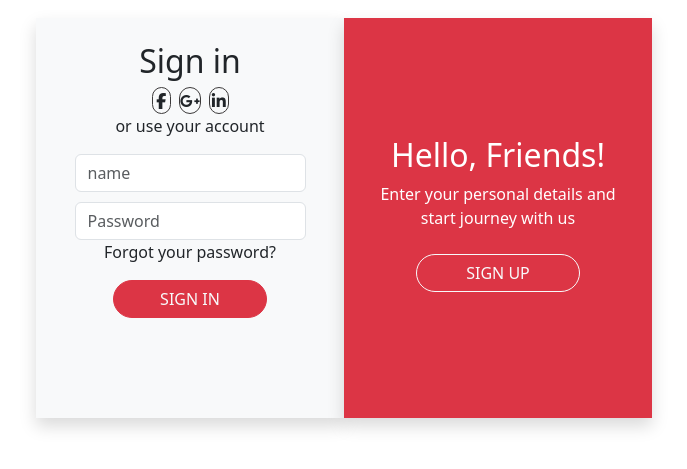
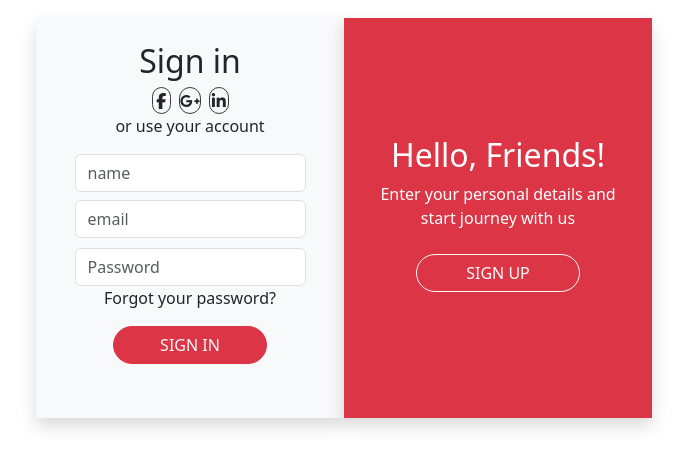
Before and after one commit to Sarishatk/login, a Django app: page /login/ in a window 1280 px wide. Shown: the part 134-603 px from the top of the page, without its empty margins (296-983 px from the left). Run offline with Django 5.2, Linux system fonts and the light colour scheme.

Commit message:
next commit

```diff
--- a/login/urls.py
+++ b/login/urls.py
@@ -20,5 +20,5 @@ from login_page.views import createLOginView
 
 urlpatterns = [
     path('admin/', admin.site.urls),
-    path('login/',createLOginView.as_view())
+    path('login/',createLOginView.as_view()),
 ]
--- a/login_page/models.py
+++ b/login_page/models.py
@@ -5,4 +5,6 @@ class loginMode(models.Model):
 
     name = models.CharField(max_length=30)
 
+    email = models.CharField(max_length=20)
+
     password = models.IntegerField(null=False)
--- a/login_page/templates/login_user.html
+++ b/login_page/templates/login_user.html
@@ -22,6 +22,7 @@
     <div class="container border-success w-50 h-50 d-flex ">
       <div class="left w-50 h-100 bg-light shadow">
         <form action="" method="post">
+          {% csrf_token %}
           <h2 class="d-flex justify-content-center p-4">Sign in</h2>
           <div style="margin-top: -25px;" class="d-flex justify-content-center ">
             <div style="gap: 8px;" class=" d-flex justify-content-between  w-25 ">
@@ -42,13 +43,18 @@
               class="rounded-pill d-flex justify-content-center align-items-center"><i class="fa-brands fa-linkedin-in"></i></div>
           </div></div>
           <p class="d-flex justify-content-center">or use your account</p>
-          <div class="d-flex justify-content-center">
+                    <div class="d-flex justify-content-center">
             <label for=""></label>
-            <input  name="name" type="name" placeholder="name" class="w-75 form-control" />
+            <input  name="username" type="name" placeholder="name" class="w-75 form-control" />
+          </div>
+
+          <div class="d-flex justify-content-center mt-2">
+            <label for=""></label>
+            <input  name="useremail" type="email" placeholder="email" class="w-75 form-control" />
           </div>
           <div style="margin-top: 10px" class="d-flex justify-content-center">
             <label for=""></label>
-            <input name=" pass"
+            <input name="userpassword"
               type="password"
               placeholder="Password"
               class="w-75 form-control"
--- a/login_page/views.py
+++ b/login_page/views.py
@@ -18,4 +18,9 @@ class createLOginView(View):
 
         print(request.POST)
 
-        loginMode.objects.create(name = request.POST.get())
+        loginMode.objects.create(name = request.POST.get("username"),
+                                 email = request.POST("useremail"),
+                                 password =  request.POST("userpassword")
+
+                                 )
+        return render(request,"login_user.html")
```
